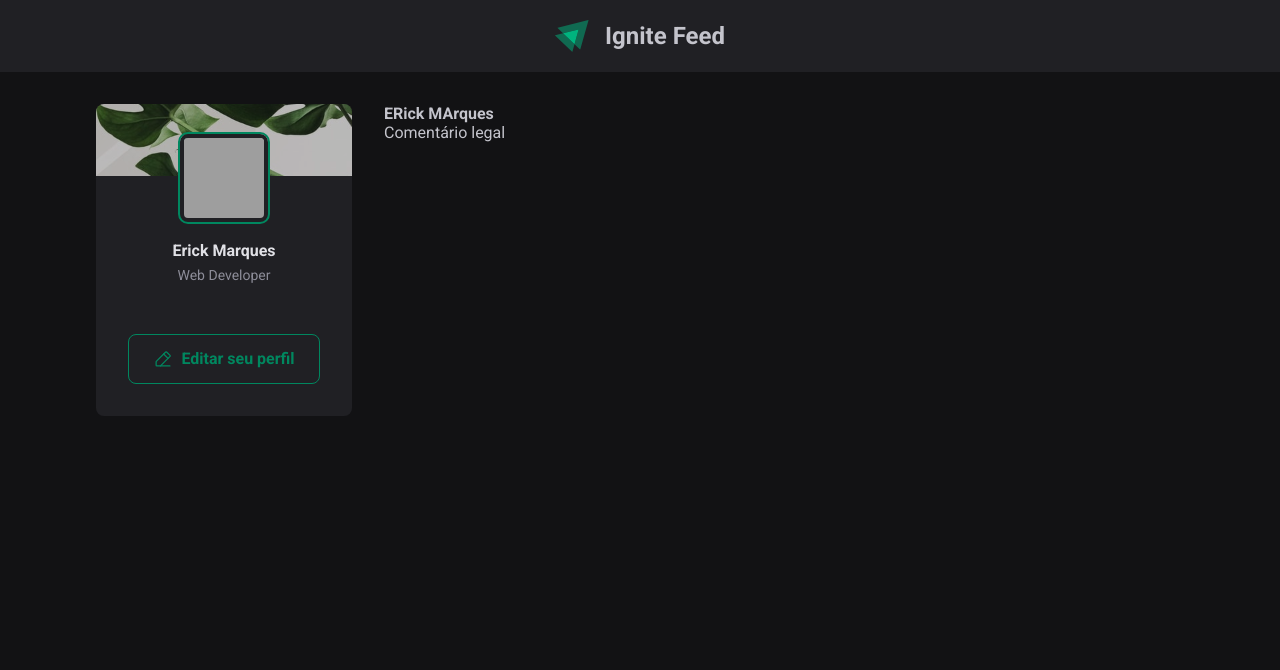
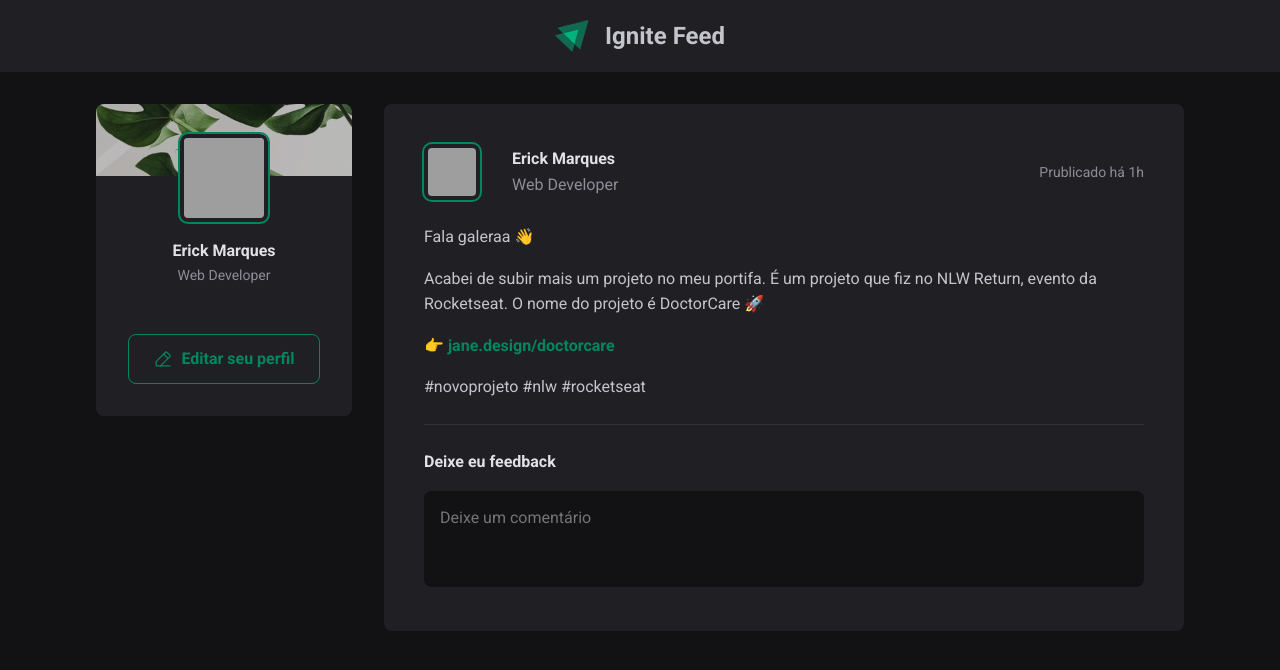
Before and after one commit to erickmarquesc/IgniteFeed, a React (Vite) app: page / in a window 1280 px wide. Shown: the top 670 px of the page. Built offline with nearby package versions, Linux system fonts and the light colour scheme; grey boxes are pictures that could not be loaded.

Commit message:
feat: :sparkles: add new component Post

```diff
--- a/src/App.jsx
+++ b/src/App.jsx
@@ -1,7 +1,7 @@
 import { Sidebar } from './components/Sidebar/Sidebar';
 import { Header } from './components/Header/Header';
 import style from './App.module.css';
-import { Post } from './Post';
+import { Post } from './components/Post/Post';
 import './global.css';
 
 function App() {
@@ -12,8 +12,7 @@
       <div className={style.wrapper}>
         <Sidebar />
         <main>
-          <Post author="ERick MArques"
-            content="Comentário legal" />
+          <Post />
         </main>
       </div>
     </>
--- a/src/Post.jsx
+++ /dev/null
@@ -1,8 +0,0 @@
-export function Post(props){
-  return(
-    <div>
-      <strong>{props.author}</strong>
-      <p>{props.content}</p>
-    </div>
-  );
-}
--- /dev/null
+++ b/src/components/Post/BodyPost.jsx
@@ -0,0 +1,12 @@
+import styles from './Post.module.css';
+
+export function BodyPost(){
+  return (
+    <div className={styles.content}>
+      <p>Fala galeraa 👋</p>
+      <p>Acabei de subir mais um projeto no meu portifa. É um projeto que fiz no NLW Return, evento da Rocketseat. O nome do projeto é DoctorCare 🚀</p>
+      <p>👉 <a href="">jane.design/doctorcare</a></p>
+      <p>#novoprojeto #nlw #rocketseat</p>
+    </div>
+  );
+};
--- /dev/null
+++ b/src/components/Post/HeaderPost.jsx
@@ -0,0 +1,24 @@
+import styles from './Post.module.css';
+
+export function HeaderPost() {
+  return (
+    <header>
+      <div className={styles.author}>
+
+        <img className={styles.avatar} src='https://github.com/erickmarquesc.png' />
+
+        <div className={styles.authorInfo}>
+          <strong>Erick Marques</strong>
+          <span>Web Developer</span>
+        </div>
+
+      </div>
+      <time
+        title='21 de Agosto às 17:00h'
+        dateTime='2022-08-21 17:00:00'
+      >
+        Prublicado há 1h
+      </time>
+    </header>
+  );
+};
--- /dev/null
+++ b/src/components/Post/Post.jsx
@@ -0,0 +1,21 @@
+import { BodyPost } from './BodyPost';
+import { HeaderPost } from './HeaderPost';
+import styles from './Post.module.css';
+
+export function Post() {
+  return (
+    <article className={styles.post}>
+      <HeaderPost />
+      <BodyPost />
+      <form className={styles.commentForm}>
+        <strong>Deixe eu feedback</strong>
+        <textarea
+          placeholder='Deixe um comentário'
+        />
+        <footer>
+          <button type="submit">Publicar</button>
+        </footer>
+      </form>
+    </article>
+  );
+};
--- /dev/null
+++ b/src/components/Post/Post.module.css
@@ -0,0 +1,119 @@
+.post{
+  padding: 2.5rem;
+  background: var(--gray-800);
+  border-radius: 8px;
+}
+
+.post + .post{
+  margin-top: 2rem; /* Somente para post que tenha post antes deles */
+}
+
+.avatar{
+  box-sizing: initial;
+  width: 3rem;
+  height: 3rem;
+  border-radius: 8px;
+  border: 4px solid var(--gray-800);
+  outline: 2px solid var(--green-500);
+  margin-right: 1rem;
+}
+
+.post > header{
+  display: flex;
+  align-items: center;
+  justify-content: space-between;
+}
+
+.post > header time{
+  font-size: 0.875rem;
+  color: var(--gray-400);
+}
+
+.author{
+  display: flex;
+  align-items: center;
+  gap: 1rem;
+}
+
+.authorInfo{
+  display: flex;
+  flex-direction: column;
+}
+
+.authorInfo strong, span{
+  line-height: 1.6;
+}
+
+.authorInfo strong{color: var(--gray-100);}
+.authorInfo span{color: var(--gray-400);}
+
+.content{
+  line-height: 1.6;
+  color: var(--gray-300);
+  margin-top: 1.5rem;
+}
+
+.content p{
+  margin-top: 1rem;
+}
+
+.content a{
+  font-weight: bold;
+  color: var(--green-500);
+  text-decoration: none;
+}
+
+.content a:hover{
+  color: var(--green-300);
+}
+
+.commentForm{
+  width: 100%;
+  margin-top: 1.5rem;
+  padding-top: 1.5rem;
+  border-top: 1px solid var(--gray-600);
+}
+
+.commentForm > strong{
+  line-height: 1.6;
+  color: var(--gray-100);
+}
+
+.commentForm textarea{
+  width: 100%;
+  background: var(--gray-900);
+  border: 0;
+  resize: none;
+  height: 6rem;
+  padding: 1rem;
+  border-radius: 8px;
+  color: var(--gray-100);
+  line-height: 1.4;
+  margin-top: 1rem;
+}
+
+.commentForm button{
+  padding: 1rem 1.5rem;
+  margin-top:  1rem;
+  border-radius: 8px;
+  border: 0;
+  background: var(--green-500);
+  color: var(--white);
+  font-weight: bold;
+  cursor: pointer;
+  transition: background-color 0.2s;
+}
+
+.commentForm button:hover{
+  background: var(--green-300);
+}
+
+.commentForm footer{
+  visibility: hidden;
+  max-height: 0;
+}
+
+.commentForm:focus-within footer{
+  visibility: visible;
+  max-height: none;
+}
```
